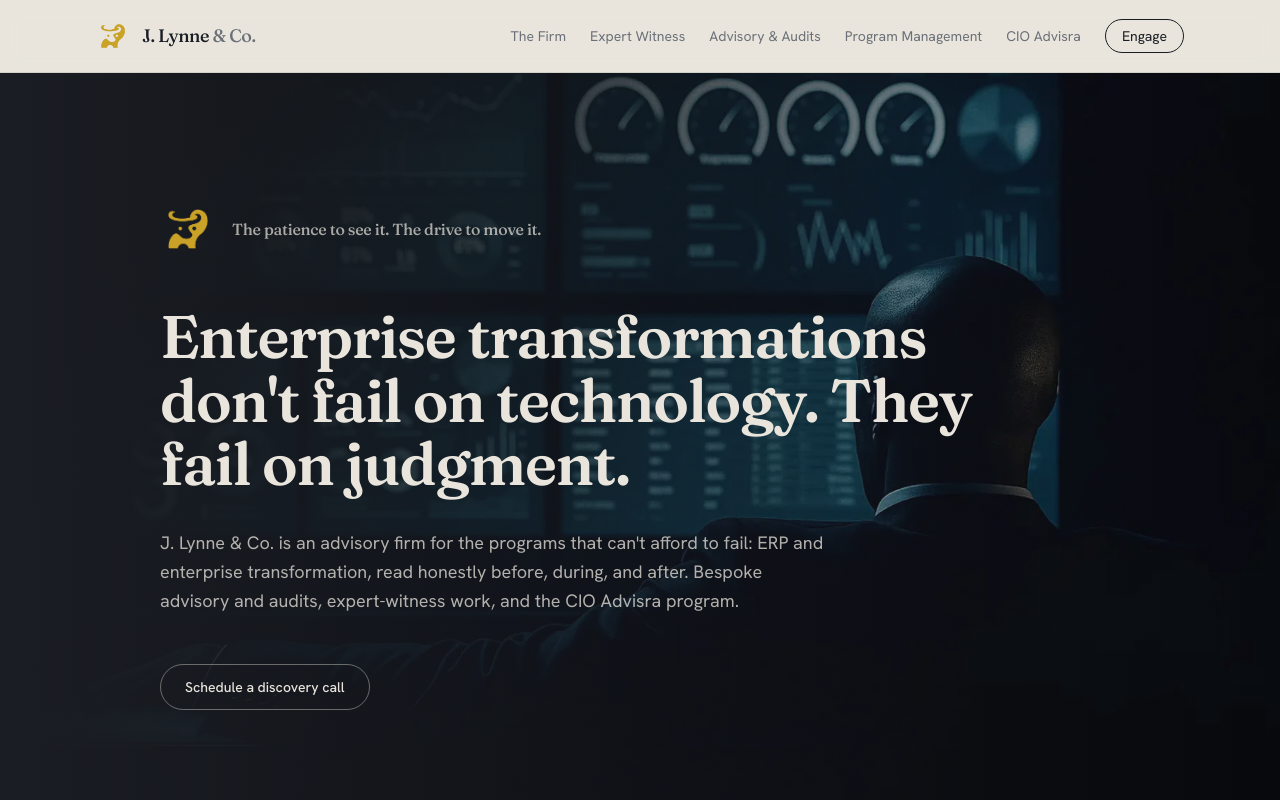
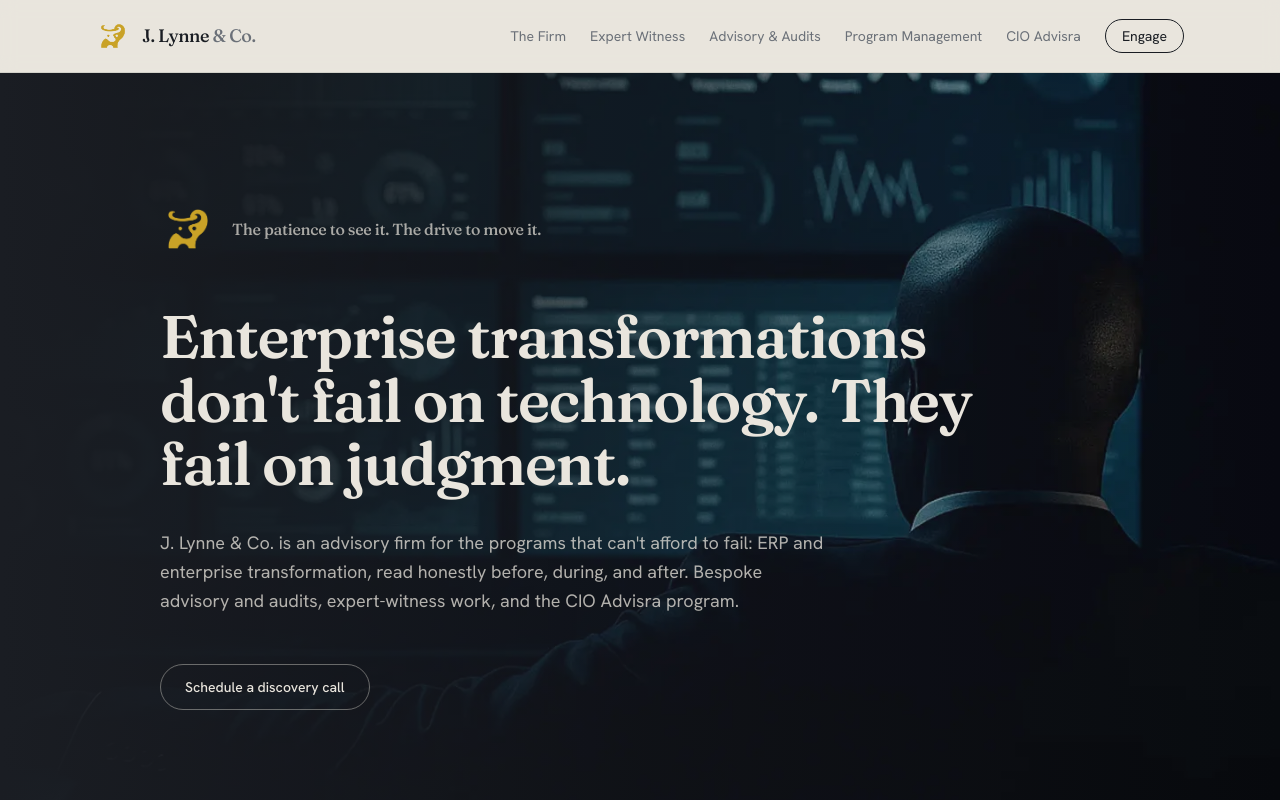
Before and after one commit to phousecos/jlynneco, a Next.js app: page / in a window 1280 px wide. Shown: the top 800 px of the page. Built offline with nearby package versions, Linux system fonts and the light colour scheme.

Commit message:
Zoom hero banner past cover so it bleeds full-bleed, not boxed
Co-Authored-By: Claude Opus 4.8 <noreply@anthropic.com>
Claude-Session: https://claude.ai/code/session_01KyjxaM5F8DZEXEMnPJurrV

```diff
--- a/src/app/page.tsx
+++ b/src/app/page.tsx
@@ -34,10 +34,12 @@ export default function Home() {
     <>
       {/* Hero — a thesis, not a greeting. */}
       <section className="relative isolate overflow-hidden bg-counsel-ink text-bone">
-        {/* Banner — the dark operations image sits behind the thesis. */}
+        {/* Banner — the dark operations image sits behind the thesis. Zoomed
+            past cover and anchored right so the image's own black margins crop
+            off-frame and the figure/dashboards bleed edge to edge. */}
         <div
           aria-hidden
-          className="absolute inset-0 -z-10 bg-[url('/banner.webp')] bg-cover bg-center"
+          className="absolute inset-0 -z-10 scale-125 bg-[url('/banner.webp')] bg-[position:65%_30%] bg-no-repeat bg-cover"
         />
         {/* Gentle, even tint so the banner reads full-width across the hero. */}
         <div aria-hidden className="absolute inset-0 -z-10 bg-counsel-ink/25" />
```
